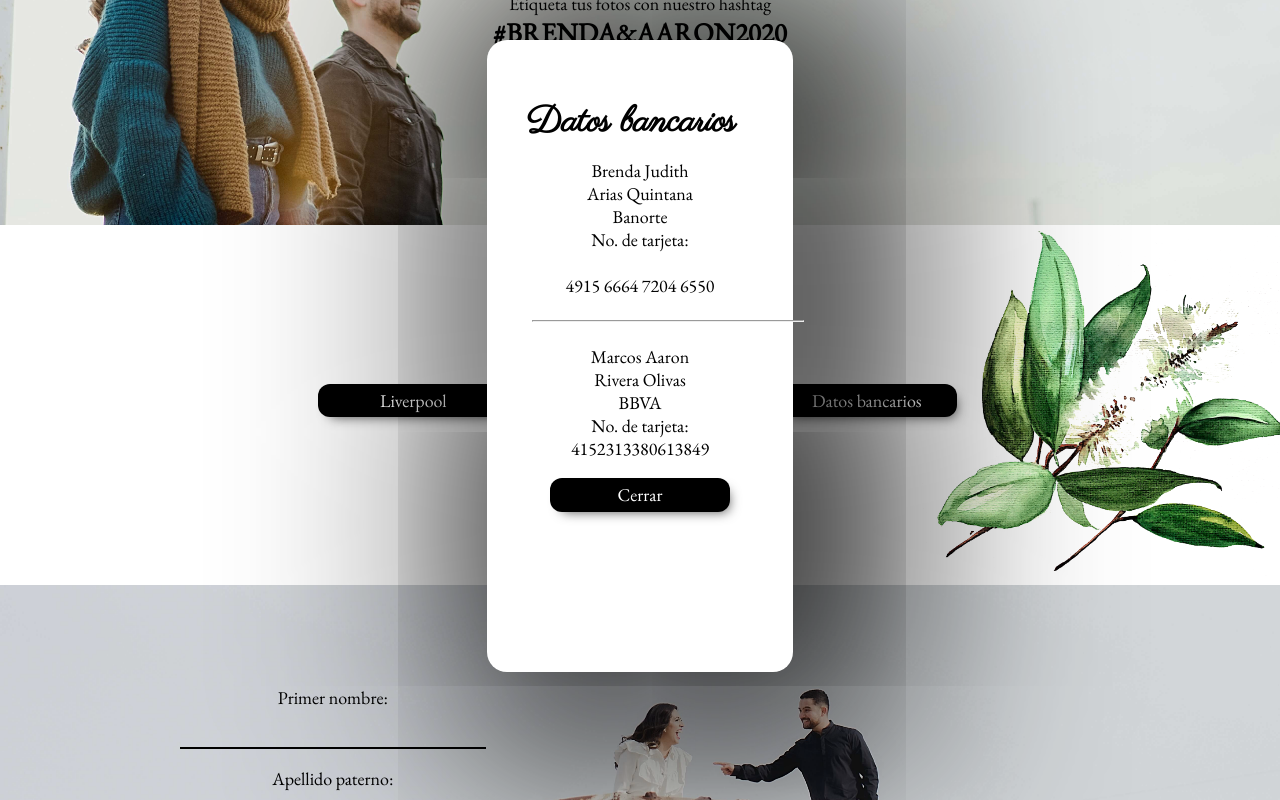
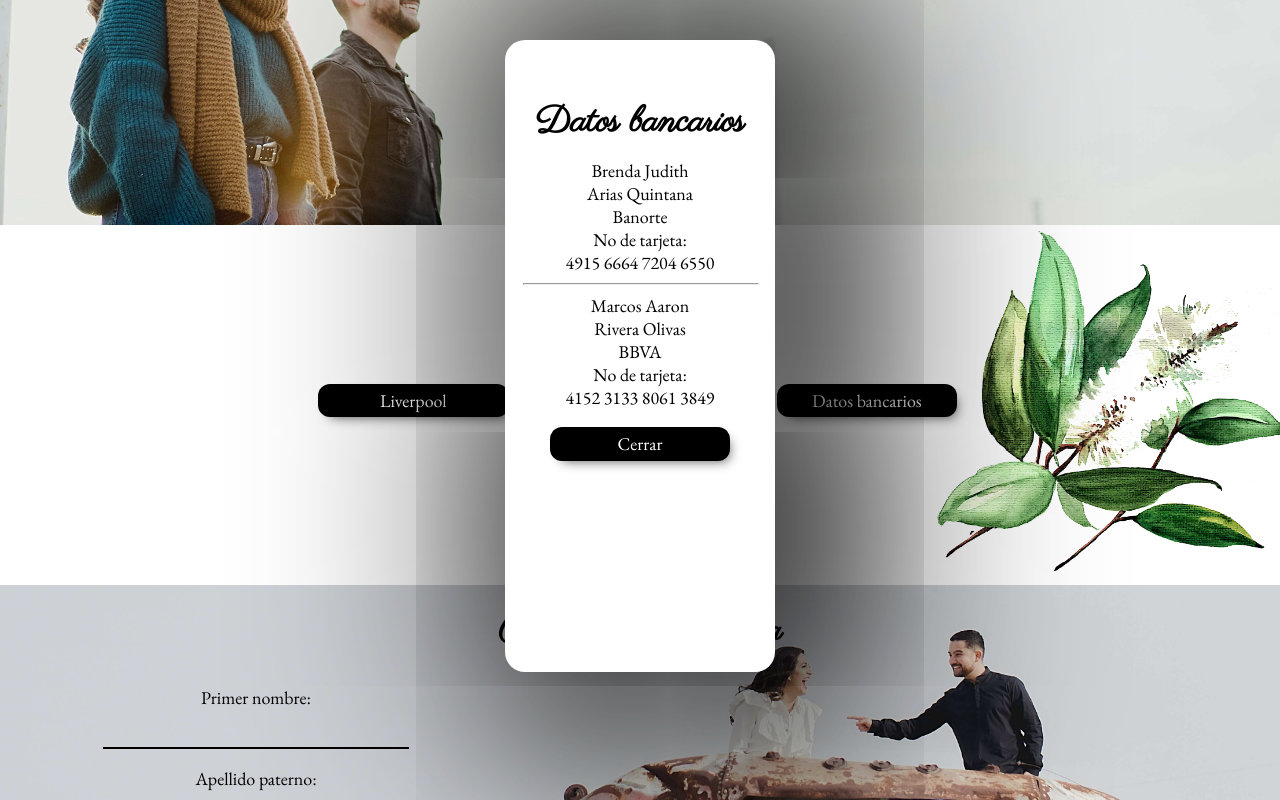
Before and after one commit to nayelyrodarte/Wedding-Rsvp, a React (Create React App) app in the folder client/: page / in a window 1280 px wide. Both pictures are taken after a click on the button "Datos bancarios". Shown: the part 1035-1835 px from the top of the page. Built offline with nearby package versions, Linux system fonts and the light colour scheme; the HTML template or start-up script is replaced by a standard one.

Commit message:
added useRef to modal for closing

```diff
--- a/client/src/components/Checkbox.js
+++ b/client/src/components/Checkbox.js
@@ -1,11 +1,11 @@
 import React, { useState } from 'react';
 import CheckItem from './CheckItem';
 import Message from './Message';
-import Styled from 'styled-components';
 
 //TODO
 // Add link to return button (maybe scroll?)
-// set same background as parent component on screen view
+// Add logic to a different file
+// Add loader when sending data (guest) to MONGO
 
 const Checkbox = ({ guest, phone }) => {
   const [register, setRegister] = useState(false);
@@ -29,10 +29,9 @@ const Checkbox = ({ guest, phone }) => {
       if (guest.props.name === name) {
         attending[name] = isChecked;
       }
-      setError('');
     });
 
-    console.log('obj', attending);
+    console.log(attending);
   };
 
   // Create checkboxes for each family member / partner
@@ -59,7 +58,7 @@ const Checkbox = ({ guest, phone }) => {
         setRegister(true);
         console.log(guest);
       } else {
-        setError('Selecciona por lo menos un invitado.');
+        setError(<Message msg={'Selecciona por lo menos a un invitado.'} />);
       }
     }
 
@@ -86,7 +85,7 @@ const Checkbox = ({ guest, phone }) => {
   return (
     <div>
       {register ? (
-        <Section>
+        <section className='form__container'>
           <div>
             <p>
               {' '}
@@ -96,34 +95,20 @@ const Checkbox = ({ guest, phone }) => {
             </p>
           </div>
           <button>Volver al inicio</button>
-        </Section>
+        </section>
       ) : (
-        <Section>
-          <p>Selecciona los invitados que asistirán:</p>
-          <Message msg={error} />
-          <div>{guestList}</div>
-          <button onClick={sendRsvp}>Confirmar</button>
-        </Section>
+        <section className='form__container'>
+          <div>
+            {' '}
+            <p>Selecciona los invitados que asistirán:</p>
+            {error}
+            <div>{guestList}</div>
+            <button onClick={sendRsvp}>Confirmar</button>
+          </div>
+        </section>
       )}
     </div>
   );
 };
 
-const Section = Styled.section`
-background-color: #ced2d5;
-display: grid;
-grid-template-rows: auto;
-min-height: 45vh;
-height: fit-content;
-justify-content: center;
-align-content: center;
-gap: 1em;
-
-button {
-  margin: auto;
-  margin-top: 1em;
-}
-
-`;
-
 export default Checkbox;
--- a/client/src/components/Form.js
+++ b/client/src/components/Form.js
@@ -46,23 +46,19 @@ const Form = () => {
         setLoading(false);
       } else {
         setLoading(false);
-        setError(
-          <Message
-            msg={
-              <p>
-                No se encontró registro.
-                <br />
-                Comunícate al 000 000 00 00 para recibir asistencia.
-              </p>
-            }
-          />
-        );
+        setError(<Message msg={unregistered} />);
+        setName('');
+        setLastName('');
+        setPhone('');
       }
     });
   };
 
   // Disable / enable submit button
   const enabled = name.length && lastName.length && phone.length === 10;
+
+  const unregistered =
+    'No se encontró registro. Comunícate al 000 000 00 00 para recibir asistencia.';
 
   return (
     <section>
@@ -112,12 +108,7 @@ const Form = () => {
                 required
               />
             </label>
-            <button
-              className='searchButton'
-              disabled={!enabled}
-              onClick={getGuest}
-              type='button'
-            >
+            <button disabled={!enabled} onClick={getGuest} type='button'>
               Buscar
             </button>
           </form>
--- a/client/src/components/Gifts.js
+++ b/client/src/components/Gifts.js
@@ -1,12 +1,18 @@
 import React, { useState } from 'react';
 import Modal from './Modal';
 
+// TODO
+// Get click exclusively from modal close button
+
 const Gifts = () => {
   const [isModalOpen, setModalOpen] = useState(false);
-  const handleModalClick = () => setModalOpen(false);
+
+  const handleModalClick = () => {
+    setModalOpen(!isModalOpen);
+  };
 
   return (
-    <section className='gifts__container' onClickCapture={handleModalClick}>
+    <section className='gifts__container'>
       <h2> Mesa de regalos </h2>
       <div>
         <a
@@ -22,12 +28,10 @@ const Gifts = () => {
           <span> Amazon </span>
         </a>
 
-        <button onClick={(e) => setModalOpen(!isModalOpen)}>
-          Datos bancarios
-        </button>
+        <button onClick={handleModalClick}>Datos bancarios</button>
       </div>
 
-      {isModalOpen && <Modal />}
+      {isModalOpen && <Modal isOpen={isModalOpen} />}
     </section>
   );
 };
--- a/client/src/components/Insta.js
+++ b/client/src/components/Insta.js
@@ -4,13 +4,11 @@ import InstaPhoto from '../img/BA-Horizon.jpg';
 import InstaLogo from '../img/noun_Camera_49605.svg';
 
 const InstaContainer = Styled.div`
-  align-items: center;
   background-image: url(${InstaPhoto});
   background-repeat: no-repeat;
-  background-position: bottom center;
-  background-size: 85em;
-  background-color: #a89ca6;
-  display: grid;
+  background-position: bottom;
+  background-size: 120%;
+  background-color: #E0E4E3;
   height: 50vh;
   width: 100%;
 
--- a/client/src/components/Message.js
+++ b/client/src/components/Message.js
@@ -1,15 +1,24 @@
 import React from 'react';
 import Styled from 'styled-components';
 
+//TODO
+// Add settimeout & close btn
+
 const MessageContainer = Styled.div`
-background-color:  #cccccc;
-border: 1.5px solid black;
+background-color: #F3ECC3;
+border: 1.5px solid #D49504;
 border-radius: 10px;
-color: black;
+color: #D49504;
 margin: auto;
+margin-top: 0.3em;
 padding: 0.2em;
-width: fit-content;
+width: 80%;
 position: relative;
+
+@media screen and (min-width: 767px) {
+  margin-top: 0;
+  padding: 0;
+}
 `;
 
 const Message = ({ msg }) => {
--- a/client/src/components/Modal.js
+++ b/client/src/components/Modal.js
@@ -1,37 +1,55 @@
-import React, { useEffect, useState } from 'react';
+import React, { useEffect, useRef } from 'react';
 import ReactDOM from 'react-dom';
+
+// TODO
+// Try copy to clipboard functionality
 
 const Modal = () => {
   const modalRoot = document.getElementById('modal-root');
   const element = document.createElement('div');
+  const modalEl = useRef('null');
 
   useEffect(() => {
     modalRoot.appendChild(element);
-    return () => modalRoot.removeChild(element); // clean-up
+    return () => {
+      modalRoot.removeChild(element);
+    };
+    // clean-up
   }, [element, modalRoot]);
 
+  const closeModal = () => {
+    modalEl.current.style.display = 'none';
+  };
+
   const modal = (
-    <section className='modal'>
+    <section ref={modalEl} className='modal'>
       <h2>Datos bancarios</h2>
       <div>
-        <p>Brenda Judith </p>
-        <p> Arias Quintana </p>
-        <p>Banorte</p>
-        <p>No. de tarjeta:</p> <br /> 4915 6664 7204 6550
-        <br />
-        <p />
-        <br />
+        <p>
+          Brenda Judith
+          <br />
+          Arias Quintana
+          <br />
+          Banorte
+          <br />
+          No de tarjeta:
+          <br />
+          4915 6664 7204 6550
+        </p>
         <hr />
-        <br />
         <p>
-          Marcos Aaron <br /> Rivera Olivas{' '}
-        </p>
-        <p>BBVA</p>
-        <p>
-          No. de tarjeta: <br /> 4152313380613849{' '}
+          Marcos Aaron
+          <br />
+          Rivera Olivas
+          <br />
+          BBVA
+          <br />
+          No de tarjeta:
+          <br />
+          4152 3133 8061 3849
         </p>
       </div>
-      <button>Cerrar</button>
+      <button onClick={closeModal}>Cerrar</button>
     </section>
   );
 
--- a/client/src/mobile.css
+++ b/client/src/mobile.css
@@ -73,11 +73,15 @@ form {
   background-repeat: no-repeat;
 }
 
+.form__container>div {
+  margin: 10% 0;
+}
+
 .gifts__container {
   background-image: url('./img/hojas3.png');
   background-repeat: no-repeat;
   background-position: center;
-  background-size: 110%;
+  background-size: cover;
   height: 60vh;
   display: grid;
   align-content: center;
@@ -157,6 +161,7 @@ input[type='text'] {
   margin: auto;
   outline: none;
   padding: 0.8em 2.5em;
+  text-align: center;
   width: 50%;
 }
 
@@ -171,10 +176,10 @@ input[type='text']:focus {
   position: fixed;
   right: 0;
   left: 0;
-  top: 15%;
+  top: 5%;
   margin-left: auto;
   margin-right: auto;
-  width: 15em;
+  width: 13em;
   height: auto;
   background: white;
   border-radius: 20px;
@@ -185,8 +190,9 @@ input[type='text']:focus {
 
 .modal hr {
   position: relative;
+  margin: 0.5em auto;
   width: 70%;
-  left: 10%;
+  left: 15%;
 }
 
 .modal p {
--- a/client/src/screen.css
+++ b/client/src/screen.css
@@ -8,7 +8,7 @@
     min-height: 50vh;
     height: auto;
     background-position: left bottom;
-    background-size: 80em;
+    background-size: 95em;
     width: 100vw;
     bottom: 0;
   }
@@ -21,10 +21,9 @@
     position: relative;
     width: 50%;
     height: auto;
-    left: 1%;
+    left: -5%;
     top: 5%;
   }
-
 
   .btn {
     padding: 0;
@@ -45,6 +44,7 @@
   /*Buttons div*/
   .gifts__container div {
     display: grid;
+    margin: 2em;
     width: auto;
     grid-template-columns: repeat(3, 1fr);
     gap: 2em;
@@ -60,6 +60,7 @@
     transform-origin: right;
     transform: rotate(0deg);
     white-space: nowrap;
+    padding-right: 0;
   }
 
   .itinerary__container.itinerary__container {
@@ -90,12 +91,13 @@
 
   .modal.modal hr {
     width: 100%;
+    left: auto;
   }
 
   .modal.modal h2 {
     position: relative;
     right: auto;
-    text-align: center;
+    margin: auto;
   }
 
   .modal.modal button {
```
